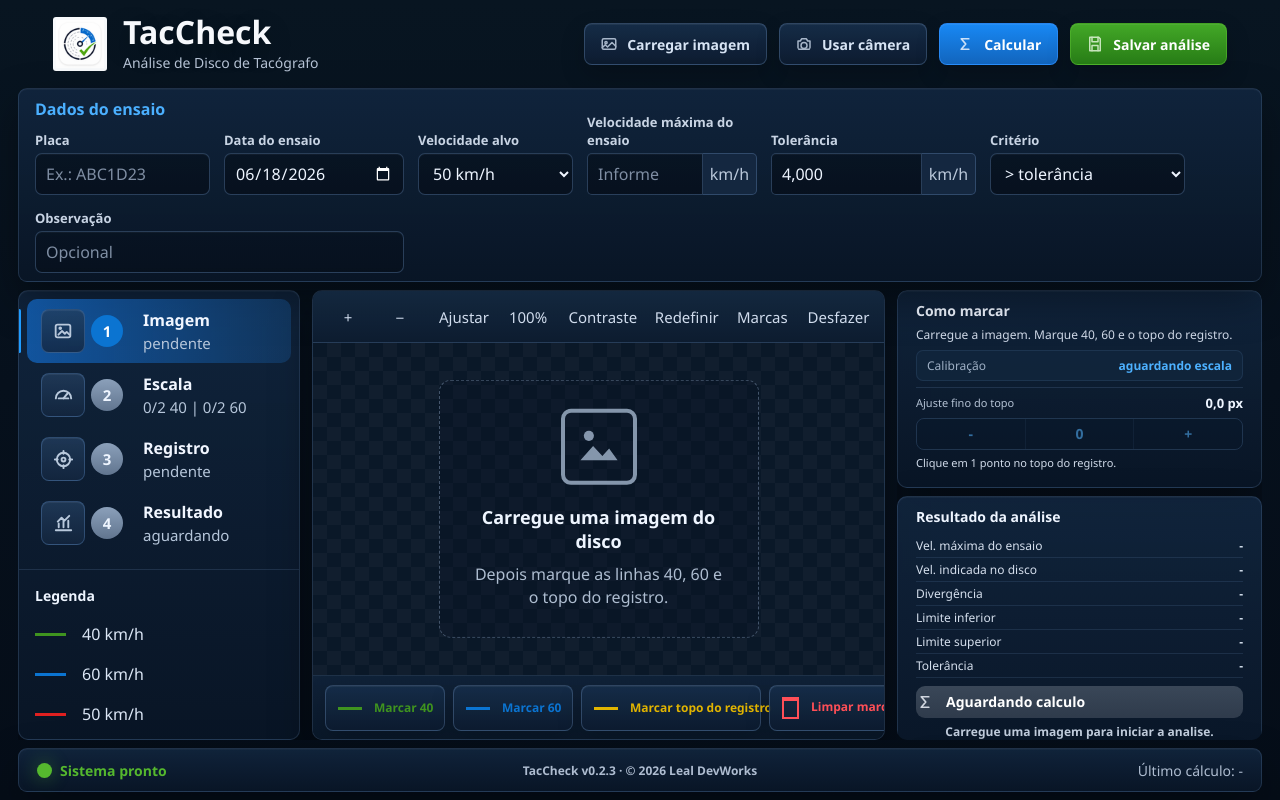
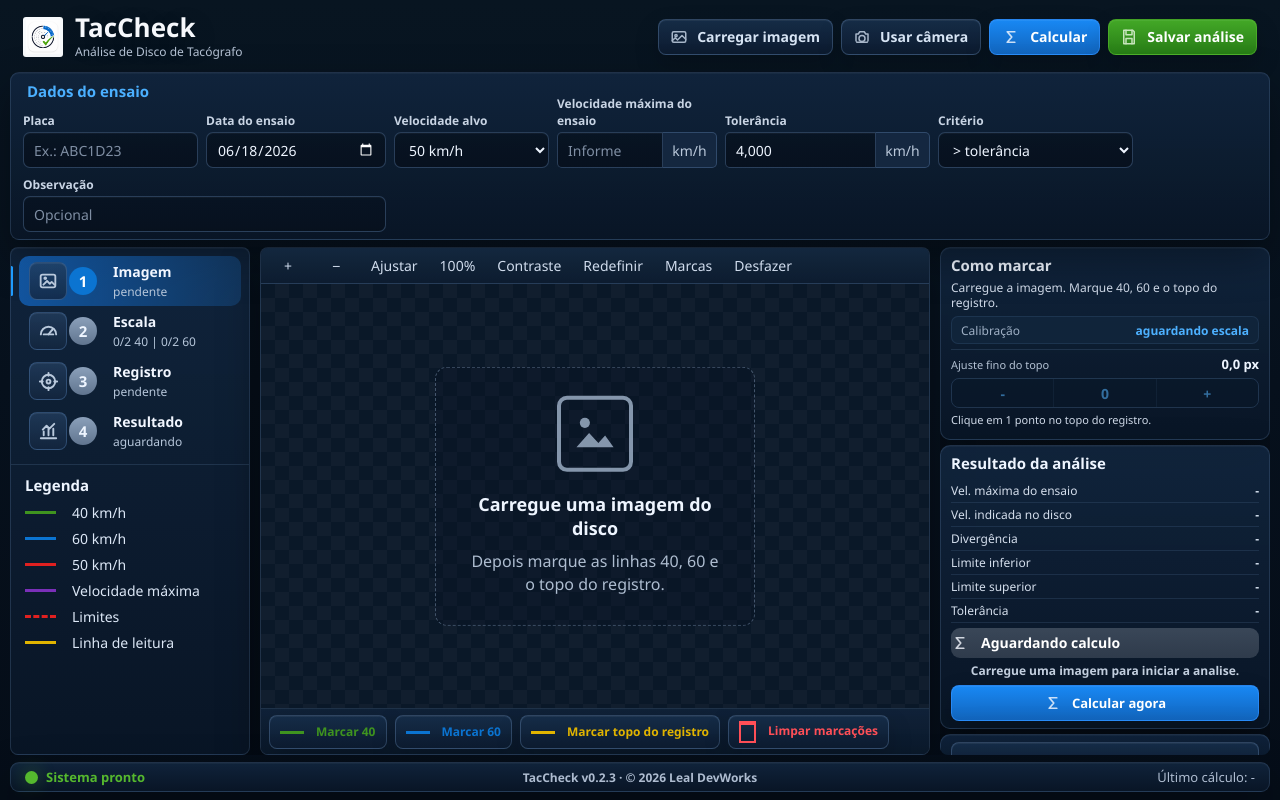
Before and after one commit to lealdevWorks/TacCheck, a website: page index.html in a window 1280 px wide. Drawn offline with Linux system fonts and the light colour scheme.

Commit message:
Compact TacCheck visual density

```diff
--- a/index.html
+++ b/index.html
@@ -10,7 +10,7 @@
     <link rel="apple-touch-icon" href="./assets/brand/apple-touch-icon.png">
     <link rel="manifest" href="./assets/brand/site.webmanifest?v=0.2.4">
     <meta name="theme-color" content="#071b35">
-    <link rel="stylesheet" href="./src/styles/main.css?v=0.2.5">
+    <link rel="stylesheet" href="./src/styles/main.css?v=0.2.6">
   </head>
   <body>
     <div class="app-shell">
--- a/src/styles/main.css
+++ b/src/styles/main.css
@@ -1674,3 +1674,384 @@
     min-height: 44px;
   }
 }
+
+/* Compact density pass: keeps the dark premium style while fitting operational screens. */
+.app-shell {
+  gap: 8px;
+  padding: 10px 12px;
+}
+
+.app-header {
+  min-height: 58px;
+  padding: 8px 14px;
+}
+
+.brand {
+  gap: 12px;
+}
+
+.brand-icon {
+  width: 44px;
+  height: 44px;
+}
+
+.brand-text strong {
+  font-size: 28px;
+}
+
+.brand-text span {
+  margin-top: 5px;
+  font-size: 13px;
+}
+
+.header-actions {
+  gap: 8px;
+}
+
+.header-actions .button {
+  min-height: 40px;
+  padding: 0 14px;
+  font-size: 14px;
+}
+
+.button {
+  min-height: 38px;
+  padding: 0 14px;
+  font-size: 13px;
+}
+
+.exam-bar {
+  min-height: 82px;
+  gap: 8px;
+  padding: 24px 12px 8px;
+}
+
+.exam-bar::before {
+  top: 8px;
+  font-size: 15px;
+}
+
+.exam-bar label span,
+label span {
+  margin-bottom: 3px;
+  font-size: 12px;
+}
+
+input,
+select,
+.input-addon b {
+  height: 38px;
+  font-size: 14px;
+}
+
+.workbench {
+  grid-template-columns: 260px minmax(0, 1fr) 350px;
+  gap: 10px;
+}
+
+.left-panel,
+.right-panel,
+.canvas-panel {
+  border-radius: 8px;
+}
+
+.steps {
+  padding: 8px;
+}
+
+.step {
+  grid-template-columns: 32px 36px 1fr;
+  gap: 8px;
+  min-height: 48px;
+  padding: 6px 10px;
+}
+
+.step::before {
+  width: 36px;
+  height: 36px;
+}
+
+.step strong {
+  width: 28px;
+  height: 28px;
+}
+
+.step span {
+  font-size: 14px;
+}
+
+.step small {
+  font-size: 12px;
+}
+
+.legend {
+  padding: 10px 14px;
+}
+
+.legend h2,
+.card h2 {
+  margin-bottom: 8px;
+  font-size: 15px;
+}
+
+.legend p {
+  margin: 8px 0;
+  font-size: 14px;
+}
+
+.card {
+  padding: 10px;
+}
+
+.instructions p,
+.result-card dl div,
+.reason {
+  font-size: 12px;
+}
+
+.quality-box {
+  min-height: 30px;
+  padding: 5px 10px;
+  font-size: 12px;
+}
+
+.reading-controls {
+  margin-top: 6px;
+  padding-top: 6px;
+  gap: 6px;
+}
+
+.reading-control-head span,
+.reading-controls p {
+  font-size: 11px;
+}
+
+.reading-control-head strong {
+  font-size: 13px;
+}
+
+.reading-control-actions button {
+  min-height: 30px;
+}
+
+.result-card dl {
+  margin-bottom: 7px;
+}
+
+.result-card dl div {
+  padding: 4px 0;
+}
+
+.status-badge {
+  min-height: 32px;
+  font-size: 13px;
+}
+
+.result-calculate-button {
+  min-height: 38px;
+  margin-top: 8px;
+}
+
+.right-panel-content {
+  gap: 7px;
+}
+
+.canvas-panel {
+  grid-template-rows: 40px minmax(0, 1fr) 52px;
+}
+
+.tool-strip {
+  min-height: 40px;
+  padding: 5px 8px;
+  gap: 10px;
+}
+
+.tool-strip button {
+  min-height: 30px;
+  font-size: 14px;
+}
+
+.mark-toolbar {
+  min-height: 52px;
+  padding: 6px 10px;
+  gap: 8px;
+}
+
+.mark-toolbar .button {
+  min-height: 36px;
+  min-width: 116px;
+  padding: 0 10px;
+  font-size: 13px;
+}
+
+#markTopButton {
+  min-width: 184px;
+}
+
+#clearMarksButton {
+  min-width: 146px;
+}
+
+.status-bar {
+  min-height: 36px;
+  padding: 0 14px;
+  font-size: 13px;
+}
+
+.status-bar span:first-child::before {
+  width: 13px;
+  height: 13px;
+}
+
+@media (max-width: 1366px) {
+  .workbench {
+    grid-template-columns: 240px minmax(0, 1fr) 330px;
+  }
+
+  .right-panel-content {
+    gap: 5px;
+  }
+
+  .right-panel .card {
+    padding: 7px 10px;
+  }
+
+  .right-panel .card h2 {
+    margin-bottom: 6px;
+  }
+
+  .right-panel .instructions p {
+    margin-bottom: 5px;
+  }
+
+  .right-panel .quality-box {
+    min-height: 28px;
+    padding: 4px 9px;
+  }
+
+  .right-panel .reading-controls {
+    margin-top: 5px;
+    padding-top: 5px;
+    gap: 5px;
+  }
+
+  .right-panel .reading-control-actions button {
+    min-height: 28px;
+  }
+
+  .right-panel .result-card dl {
+    margin-bottom: 5px;
+  }
+
+  .right-panel .result-card dl div {
+    padding: 3px 0;
+  }
+
+  .right-panel .status-badge {
+    min-height: 30px;
+  }
+
+  .right-panel .reason {
+    margin-top: 4px;
+  }
+
+  .right-panel .result-calculate-button {
+    min-height: 36px;
+    margin-top: 6px;
+  }
+
+  .header-actions .button {
+    padding: 0 12px;
+  }
+
+  .exam-bar {
+    grid-template-columns: 175px 180px 155px minmax(160px, 1fr) 205px 195px minmax(145px, 1.2fr);
+  }
+
+  .mark-toolbar .button {
+    min-width: 106px;
+    font-size: 12px;
+  }
+
+  #markTopButton {
+    min-width: 168px;
+  }
+
+  #clearMarksButton {
+    min-width: 136px;
+  }
+}
+
+@media (max-height: 850px) {
+  .app-shell {
+    gap: 7px;
+    padding: 8px 10px;
+  }
+
+  .app-header {
+    min-height: 54px;
+    padding: 6px 12px;
+  }
+
+  .brand-icon {
+    width: 40px;
+    height: 40px;
+  }
+
+  .brand-text strong {
+    font-size: 26px;
+  }
+
+  .brand-text span {
+    font-size: 12px;
+  }
+
+  .button,
+  .header-actions .button {
+    min-height: 36px;
+  }
+
+  .exam-bar {
+    min-height: 76px;
+    padding: 22px 12px 7px;
+  }
+
+  input,
+  select,
+  .input-addon b {
+    height: 36px;
+  }
+
+  .step {
+    min-height: 44px;
+  }
+
+  .legend p {
+    margin: 7px 0;
+  }
+
+  .card {
+    padding: 8px;
+  }
+
+  .tool-strip {
+    min-height: 36px;
+  }
+
+  .canvas-panel {
+    grid-template-rows: 36px minmax(0, 1fr) 46px;
+  }
+
+  .mark-toolbar {
+    min-height: 46px;
+    padding: 5px 8px;
+  }
+
+  .mark-toolbar .button {
+    min-height: 34px;
+  }
+
+  .status-bar {
+    min-height: 30px;
+  }
+}
```
